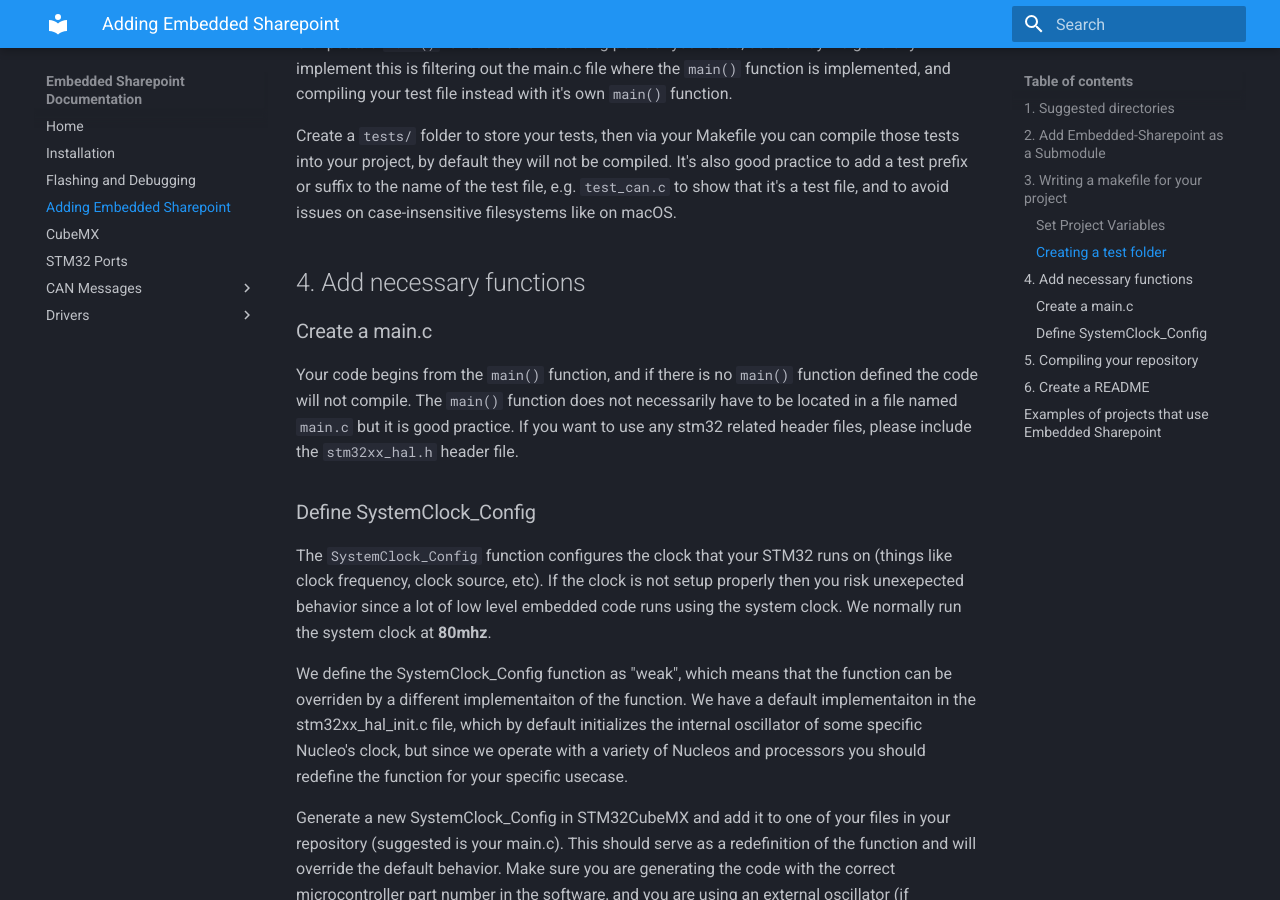
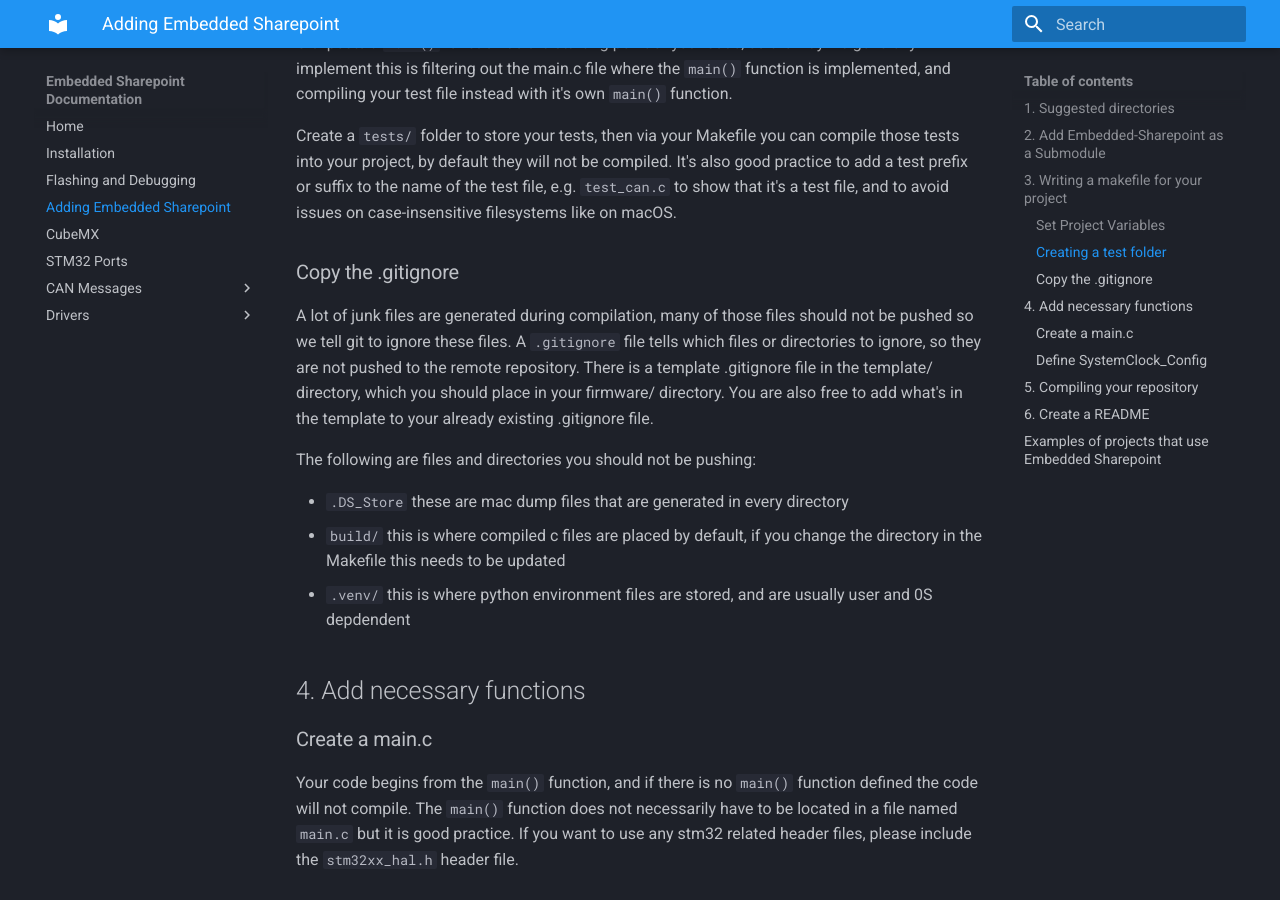
Before and after one commit to lhr-solar/Embedded-Sharepoint, an MkDocs documentation site: the page built from docs/SharepointSubmodule.md, in a window 1280 px wide and 900 px high, scrolled down 1849 px. Built offline with MkDocs 1.6.1 and Material for MkDocs 9.7.7, drawn with Linux system fonts in a browser that asks for light colours.

Commit message:
.gitignore

```diff
--- a/docs/SharepointSubmodule.md
+++ b/docs/SharepointSubmodule.md
@@ -54,6 +54,16 @@ C expects a `main()` function as the starting point of your code, so the way we
 
 Create a `tests/` folder to store your tests, then via your Makefile you can compile those tests into your project, by default they will not be compiled. It's also good practice to add a test prefix or suffix to the name of the test file, e.g. `test_can.c` to show that it's a test file, and to avoid issues on case-insensitive filesystems like on macOS.
 
+### Copy the .gitignore
+A lot of junk files are generated during compilation, many of those files should not be pushed so we tell git to ignore these files. A `.gitignore` file tells which files or directories to ignore, so they are not pushed to the remote repository. There is a template .gitignore file in the template/ directory, which you should place in your firmware/ directory. You are also free to add what's in the template to your already existing .gitignore file.
+
+The following are files and directories you should not be pushing:
+
+* `.DS_Store` these are mac dump files that are generated in every directory
+* `build/` this is where compiled c files are placed by default, if you change the directory in the Makefile this needs to be updated
+* `.venv/` this is where python environment files are stored, and are usually user and 0S depdendent
+
+
 ## 4. Add necessary functions
 ### Create a main.c
 Your code begins from the `main()` function, and if there is no `main()` function defined the code will not compile. The `main()` function does not necessarily have to be located in a file named `main.c` but it is good practice. If you want to use any stm32 related header files, please include the `stm32xx_hal.h` header file.
```
Also changed, not shown: 1 other file.
